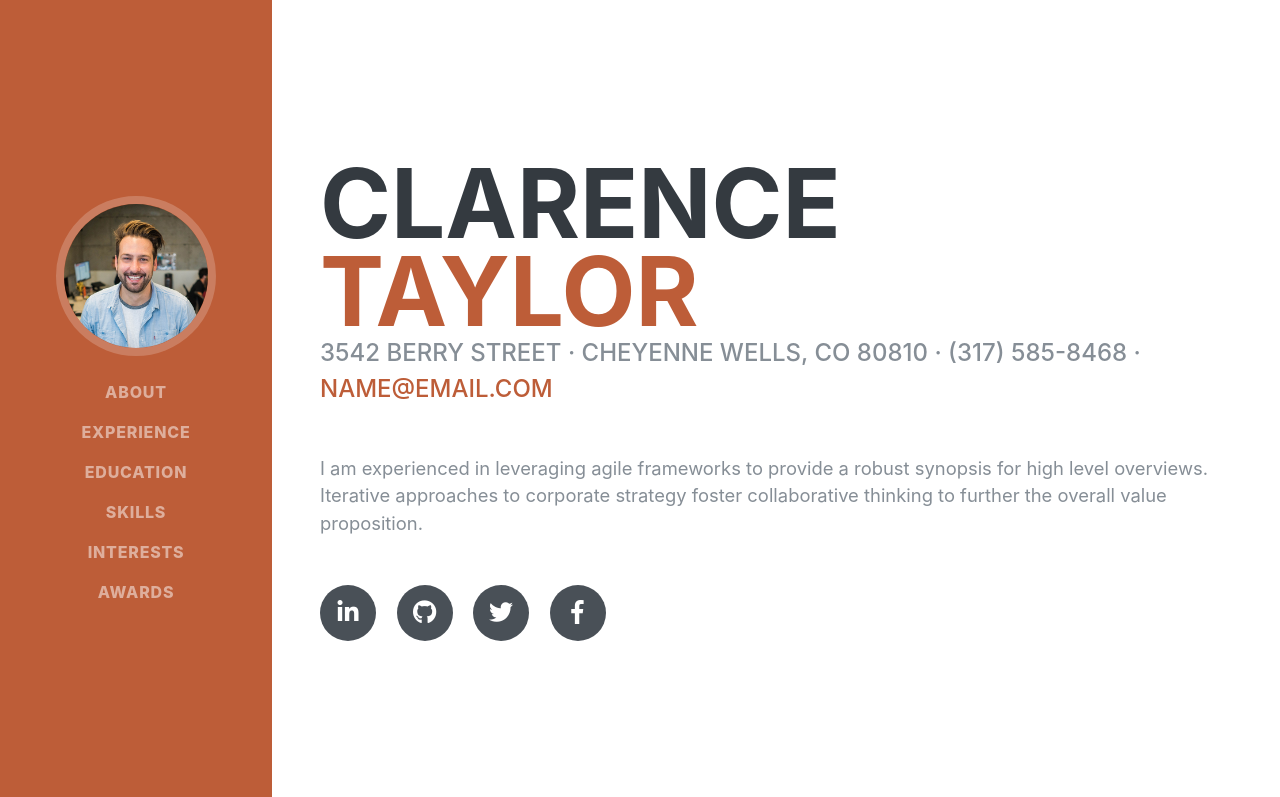
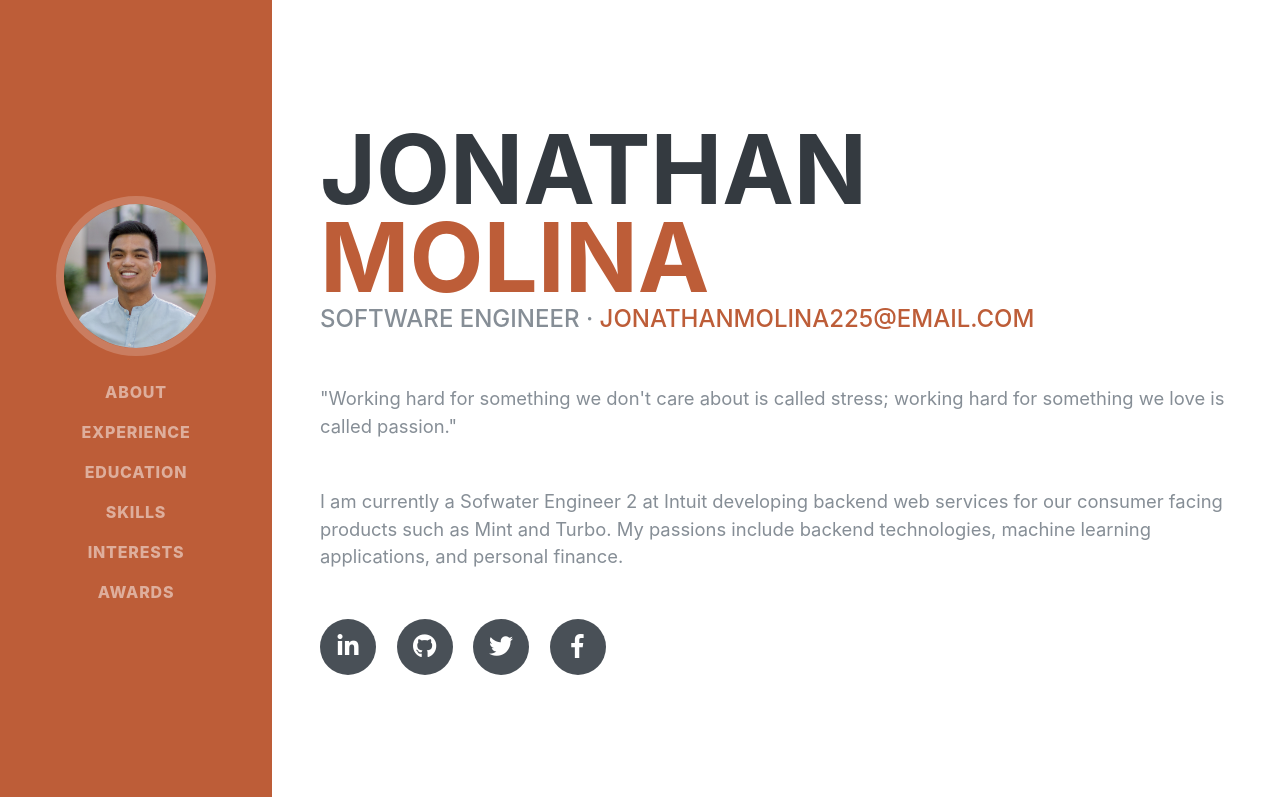
Before and after one commit to jonnymolina/jonnymolina.github.io, a website with bundled scripts: page index.html in a window 1280 px wide. Shown: the top 797 px of the page. Built offline with nearby package versions, Linux system fonts and the light colour scheme; a web font is replaced by a local one.

Commit message:
updating header

```diff
--- a/index.html
+++ b/index.html
@@ -27,9 +27,9 @@
 
     <nav class="navbar navbar-expand-lg navbar-dark bg-primary fixed-top" id="sideNav">
       <a class="navbar-brand js-scroll-trigger" href="#page-top">
-        <span class="d-block d-lg-none">Jonathan (Jonny) Molina</span>
+        <span class="d-block d-lg-none">Jonathan Molina</span>
         <span class="d-none d-lg-block">
-          <img class="img-fluid img-profile rounded-circle mx-auto mb-2" src="img/profile.jpg" alt="">
+          <img class="img-fluid img-profile rounded-circle mx-auto mb-2" src="img/headshot.jpg" alt="">
         </span>
       </a>
       <button class="navbar-toggler" type="button" data-toggle="collapse" data-target="#navbarSupportedContent" aria-controls="navbarSupportedContent" aria-expanded="false" aria-label="Toggle navigation">
@@ -63,13 +63,17 @@
 
       <section class="resume-section p-3 p-lg-5 d-flex d-column" id="about">
         <div class="my-auto">
-          <h1 class="mb-0">Clarence
-            <span class="text-primary">Taylor</span>
+          <h1 class="mb-0">Jonathan
+            <span class="text-primary">Molina</span>
           </h1>
-          <div class="subheading mb-5">3542 Berry Street · Cheyenne Wells, CO 80810 · (317) 585-8468 ·
-            <a href="mailto:name@email.com">name@email.com</a>
+          <div class="subheading mb-5">Software Engineer ·
+            <a href="mailto:name@email.com">jonathanmolina225@email.com</a>
           </div>
-          <p class="lead mb-5">I am experienced in leveraging agile frameworks to provide a robust synopsis for high level overviews. Iterative approaches to corporate strategy foster collaborative thinking to further the overall value proposition.</p>
+          <p class="lead mb-5">
+            "Working hard for something we don't care about is called stress; working hard for something we love is called passion."
+          </p>
+          <p class="lead mb-5">I am currently a Sofwater Engineer 2 at Intuit developing backend web services for our consumer facing products such as
+              Mint and Turbo. My passions include backend technologies, machine learning applications, and personal finance.</p>
           <div class="social-icons">
             <a href="#">
               <i class="fab fa-linkedin-in"></i>
```
Also changed, not shown: img/headshot.jpg (added).
